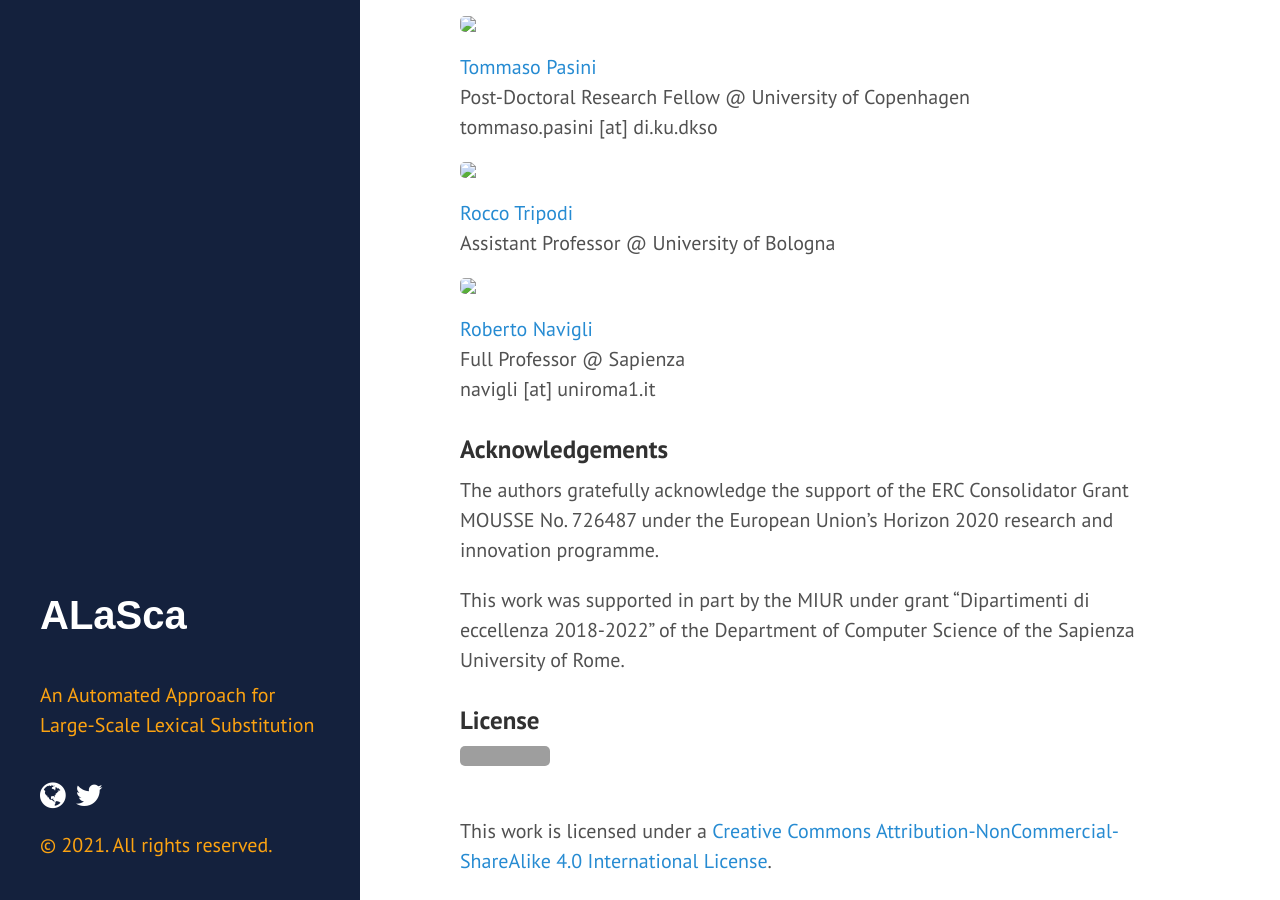
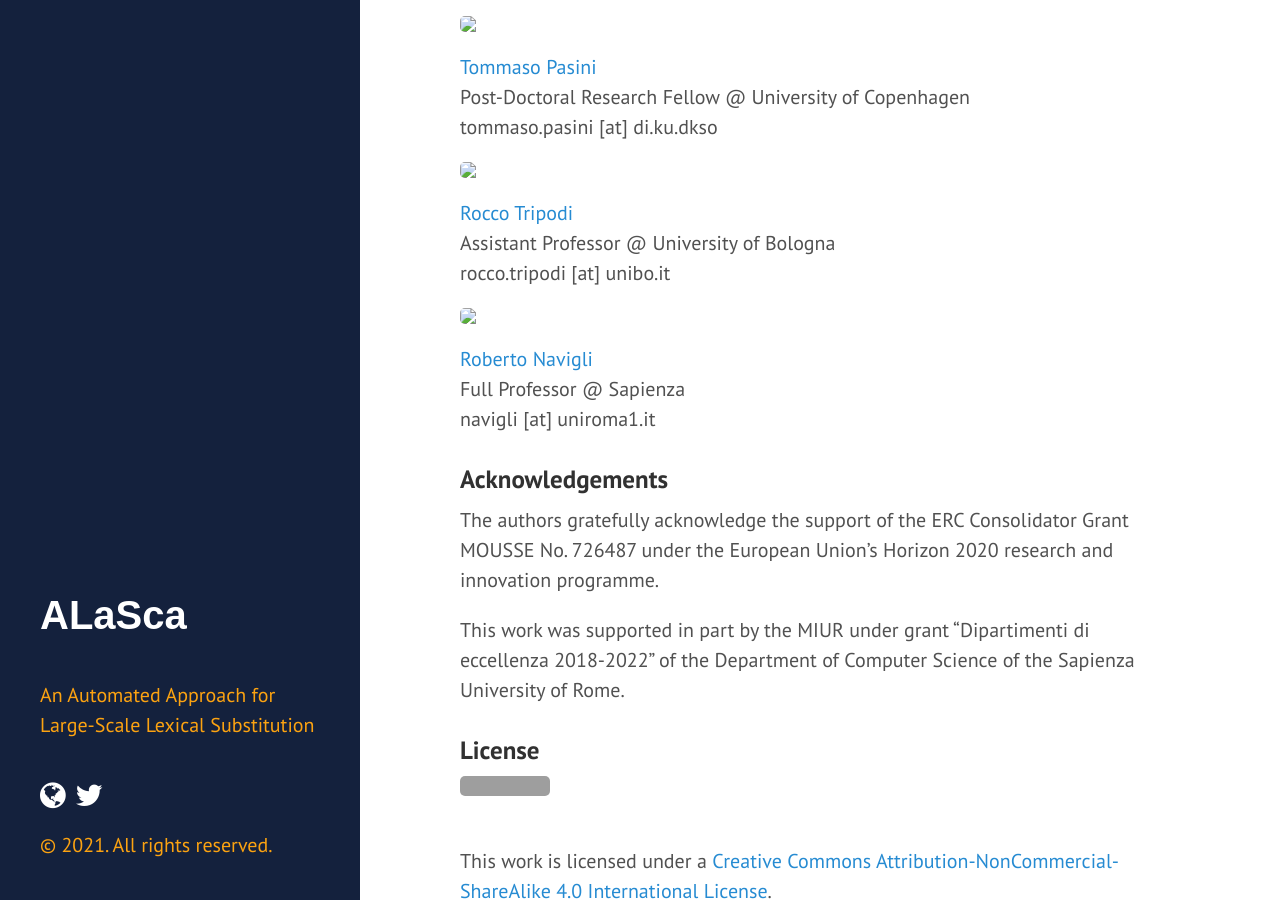
Before and after one commit to caterinaLacerra/ALaSca, a Jekyll site: the page built from docs/_posts/2021-05-24-datasets.md, in a window 1280 px wide and 900 px high, scrolled down 1188 px. Built offline with Jekyll 4.4.1, drawn with Linux system fonts in a browser that asks for light colours; grey boxes are pictures that could not be loaded.

Commit message:
Update 2021-05-24-datasets.md

```diff
--- a/docs/_posts/2021-05-24-datasets.md
+++ b/docs/_posts/2021-05-24-datasets.md
@@ -38,9 +38,9 @@ In the [supplementary material](/docs/assets/supplementary_alasca.pdf) we provid
 <div>
 <img class="img" src="/totem_rocco.png" width="60px">
 <p class="content-holder">
-  <a>Rocco Tripodi</a><br/>
-   Assistant Professor @ University of Bologna<br/>
-
+  <a href="https://twitter.com/rocco_tri?lang=en">Rocco Tripodi</a><br/>
+  Assistant Professor @ University of Bologna<br/>
+  rocco.tripodi [at] unibo.it
 </p>
 </div>
 
```
